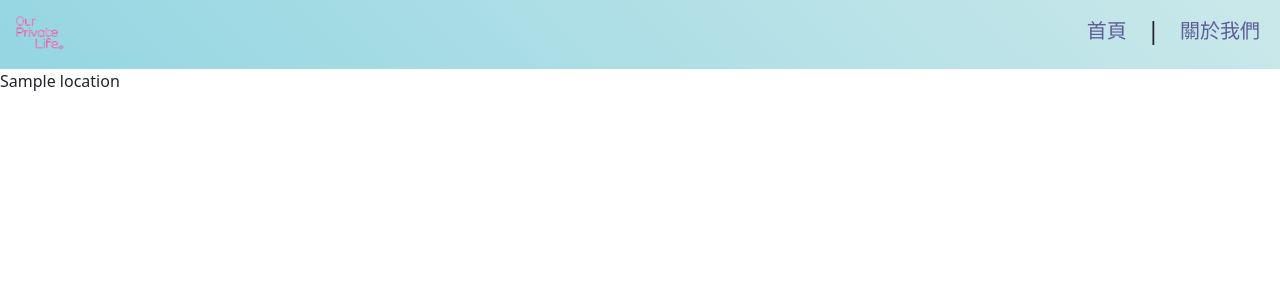
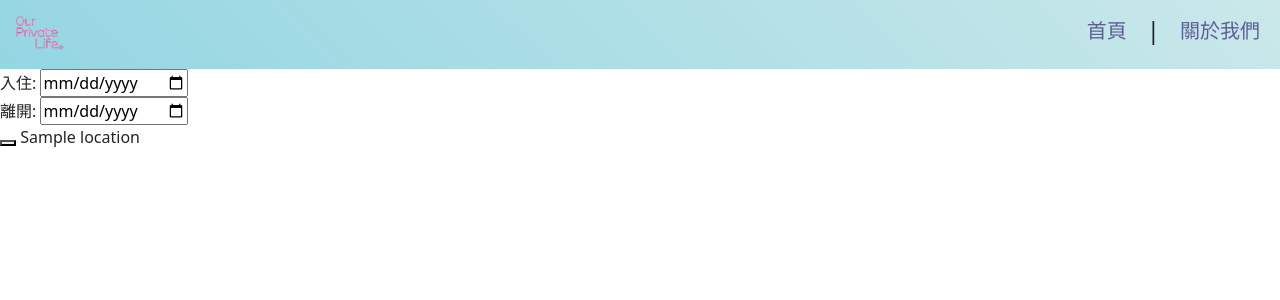
Before and after one commit to zhaungsont/Our-Private-Life, a Flask app: template templates/booking.html in a window 1280 px wide. Shown: the top 300 px of the page. Run offline with Flask 2, Linux system fonts and the light colour scheme; the template is opened without the code that fills it: most values are stand-ins (such as "Sample title", 1, 10 or a date in 2020); some web fonts are replaced.

Commit message:
Update booking.html

```diff
--- a/templates/booking.html
+++ b/templates/booking.html
@@ -1,7 +1,17 @@
 {% extends "layout.html" %}
 
 {% block body %}
-
+<div class="nativeDateTimePicker">
+    <label for="party">入住:</label>
+    <input type="date" id="party" name="bday">
+    <span class="validity"></span>
+</div>
+<div class="nativeDateTimePicker">
+    <label for="party">離開:</label>
+    <input type="date" id="party" name="bday">
+    <span class="validity"></span>
+</div>
+<button type='submit'></button>
 {{ location }}
 
 {% endblock %}
```
